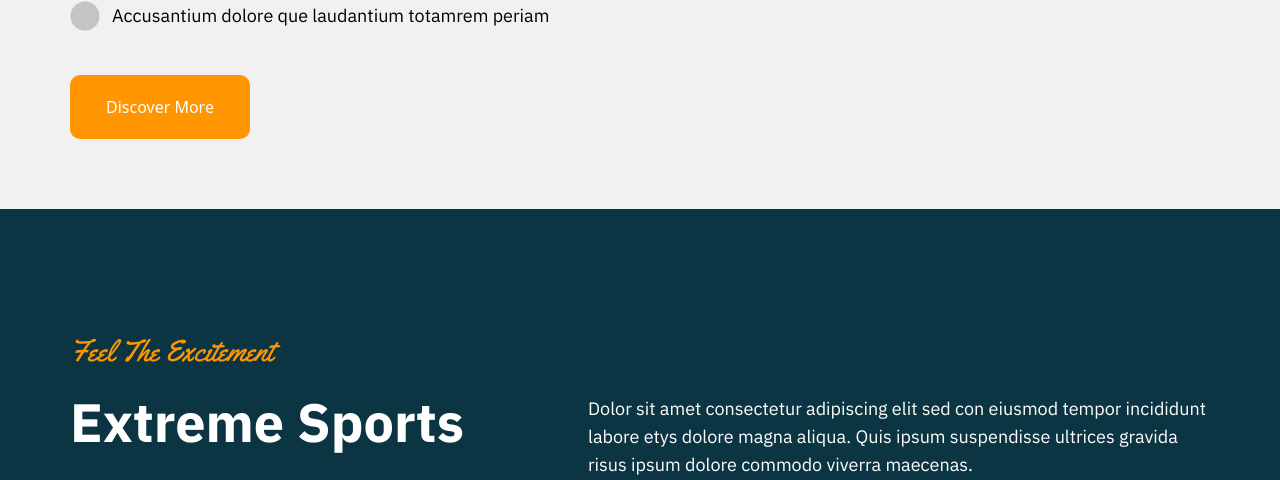
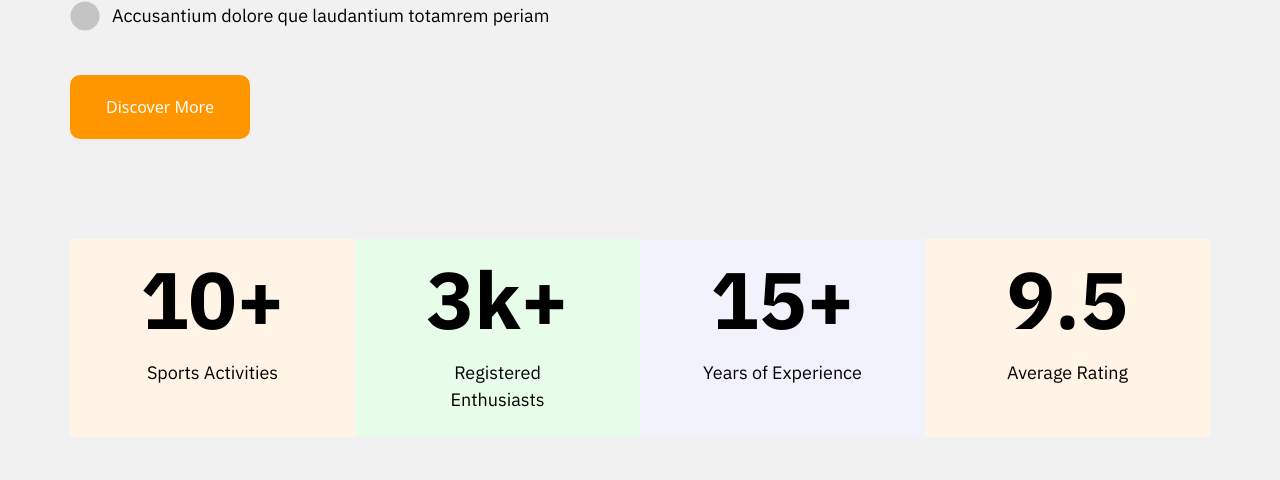
Before and after one commit to Md-Mubin/Avada-Sports, a React (Vite) app: page / in a window 1280 px wide. Shown: the part 1345-1825 px from the top of the page. Built offline with nearby package versions, Linux system fonts and the light colour scheme; a web font is replaced by a local one.

Commit message:
modified:   package-lock.json 	modified:   package.json 	modified:   src/Components/Discover/Discover.css 	modified:   src/Components/Discover/Discover.jsx

```diff
--- a/package.json
+++ b/package.json
@@ -11,6 +11,7 @@
   },
   "dependencies": {
     "react": "^18.3.1",
+    "react-countup": "^6.5.3",
     "react-dom": "^18.3.1",
     "react-icons": "^5.3.0",
     "react-router-dom": "^6.27.0",
--- a/src/Components/Discover/Discover.css
+++ b/src/Components/Discover/Discover.css
@@ -41,3 +41,35 @@
 .discoverImage{
     @apply flex gap-[51px] items-center
 }
+
+.counterPart{
+    @apply mt-[100px] flex justify-between
+}
+
+.mainCounter{
+    @apply px-[60px] pb-6 w-[312px] text-center
+}
+
+.counter{
+    @apply font-imbPlex font-bold text-[80px] text-[#000] leading-normal
+}
+
+.counterName{
+    @apply font-imbPlex font-normal text-lg text-[#000] leading-normal
+}
+
+.counter1{
+    @apply bg-[#FFF4E5]
+}
+
+.counter2{
+    @apply bg-[#E7FDE9]
+}
+
+.counter3{
+    @apply bg-[#F2F2FD]
+}
+
+.counter4{
+    @apply bg-[#FFF4E5]
+}
--- a/src/Components/Discover/Discover.jsx
+++ b/src/Components/Discover/Discover.jsx
@@ -1,6 +1,7 @@
 import React from 'react'
 import './Discover.css'
 import { FaCircle } from 'react-icons/fa'
+import CountUp from 'react-countup'
 
 const Discover = () => {
   return (
@@ -30,11 +31,27 @@ const Discover = () => {
             </div>
           </div>
 
-          <div className="counter">
-            <ul className=''>
-              <li></li>
+          <ul className="counterPart">
+            <ul className='counter1 mainCounter'>
+              <li className='counter'><CountUp start={0} end={10} duration={4} suffix='+'/></li>
+              <li className='counterName'>Sports Activities</li>
             </ul>
-          </div>
+
+            <ul className='counter2 mainCounter'>
+              <li className='counter'><CountUp start={0} end={3}  duration={6} suffix='k+'/></li>
+              <li className='counterName'>Registered Enthusiasts</li>
+            </ul>
+
+            <ul className='counter3 mainCounter'>
+              <li className='counter'><CountUp start={0} end={15} duration={4} suffix='+'/></li>
+              <li className='counterName'>Years of Experience</li>
+            </ul>
+
+            <ul className='counter4 mainCounter'>
+              <li className='counter'><CountUp start={0} end={9.5} duration={2} decimals={1} decimal='.'/></li>
+              <li className='counterName'>Average Rating</li>
+            </ul>
+          </ul>
         </div>
       </section>
     </>
```
Also changed, not shown: 1 other file (tests, documents, lock files or other folders).
